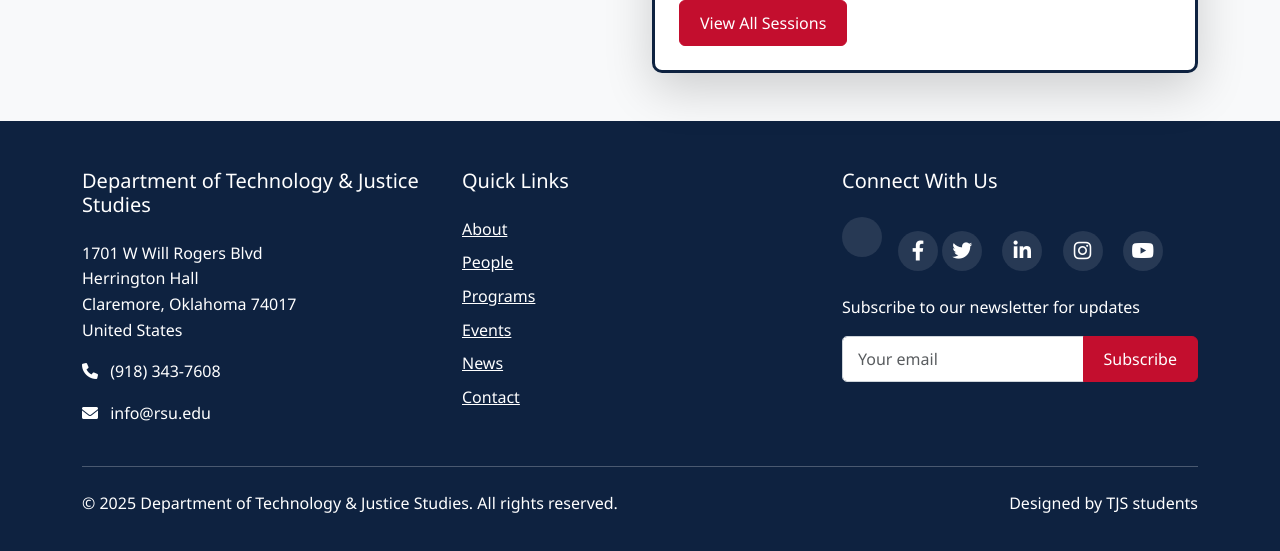
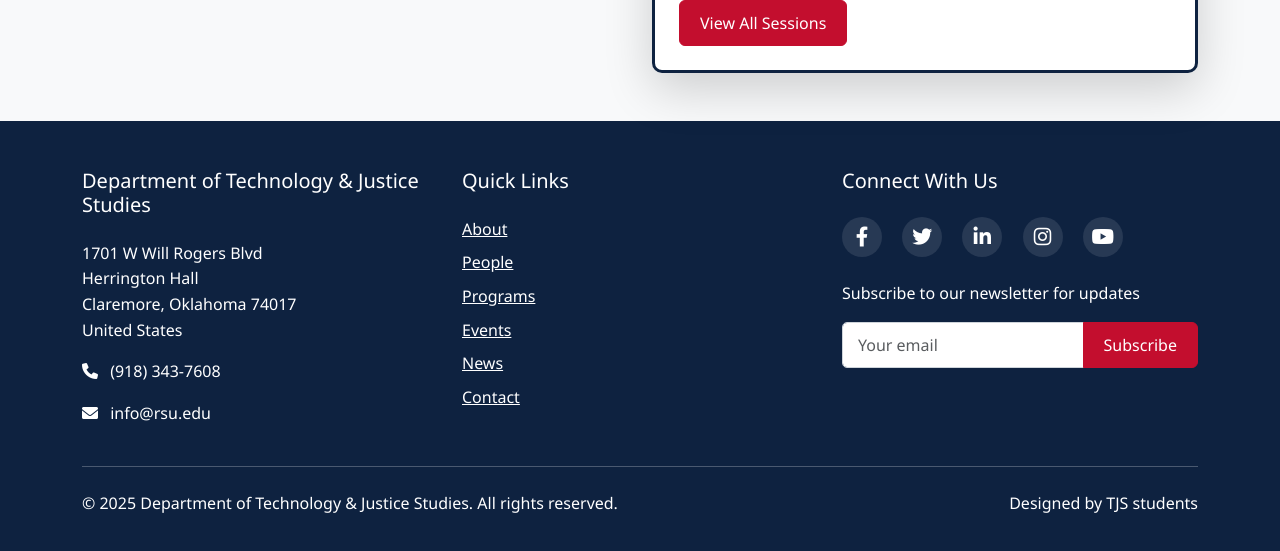
Before and after one commit to clintms121/site2, a plain HTML site: page programs.html in a window 1280 px wide. Shown: the part 2228-2779 px from the top of the page. Drawn offline with nearby package versions, Linux system fonts and the light colour scheme; files whose address does not match are found by name.

Commit message:
Updated Facbook HyperLink for Programs

```diff
--- a/programs.html
+++ b/programs.html
@@ -240,7 +240,7 @@
                 <div class="col-lg-4">
                     <h5 class="mb-4">Connect With Us</h5>
                     <div class="social-links mb-4">
-                        <a href="#" class="text-white me-3"><a href="https://www.facebook.com/RogersStateU/"><i class="fab fa-facebook-f fa-lg"></i></a>
+                        <a href="https://www.facebook.com/RogersStateU/" target="_blank" class="text-white me-3"><i class="fab fa-facebook-f fa-lg"></i></a>
                         <a href="#" class="text-white me-3"><i class="fab fa-twitter fa-lg"></i></a>
                         <a href="#" class="text-white me-3"><i class="fab fa-linkedin-in fa-lg"></i></a>
                         <a href="#" class="text-white me-3"><i class="fab fa-instagram fa-lg"></i></a>
```
